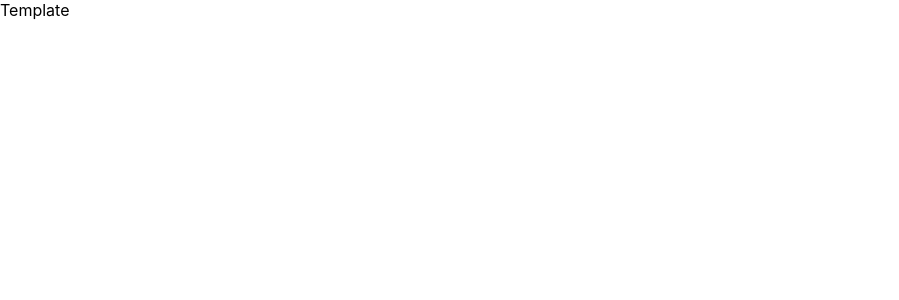
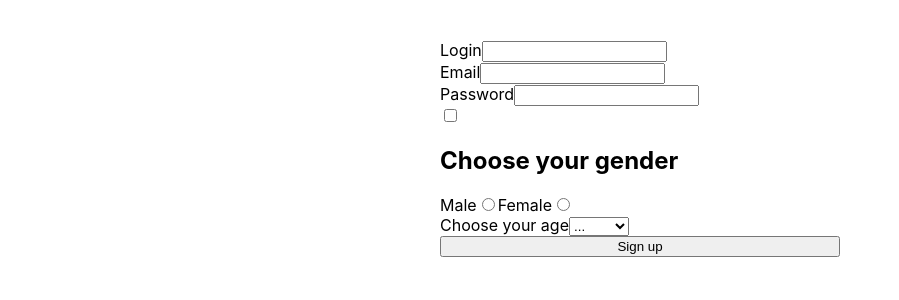
Before and after one commit to RZFalcore/PracticeReact, a React (Create React App) app: page / in a window 1280 px wide. Shown: the top 300 px of the page, without its empty margins (0-899 px from the left). Built offline with nearby package versions, Linux system fonts and the light colour scheme.

Commit message:
finished

```diff
--- a/package.json
+++ b/package.json
@@ -6,10 +6,12 @@
     "@testing-library/jest-dom": "^5.11.5",
     "@testing-library/react": "^11.1.2",
     "@testing-library/user-event": "^12.2.2",
+    "indicative": "^7.4.4",
     "prop-types": "^15.7.2",
     "react": "^17.0.1",
     "react-dom": "^17.0.1",
     "react-scripts": "4.0.0",
+    "shortid": "^2.2.16",
     "web-vitals": "^0.2.4"
   },
   "scripts": {
--- a/src/App.js
+++ b/src/App.js
@@ -1,7 +1,20 @@
+import React, { Component } from "react";
 import "./App.css";
 
-function App() {
-  return <div>Template</div>;
+import SignUpForm from "./components/SignUpForm/SignUpForm";
+
+class App extends Component {
+  handleFormSubmit = (credentials) => {
+    console.log(credentials);
+  };
+
+  render() {
+    return (
+      <div>
+        <SignUpForm onSignUp={this.handleFormSubmit} />
+      </div>
+    );
+  }
 }
 
 export default App;
--- /dev/null
+++ b/src/components/SignUpForm/SignUpForm.js
@@ -0,0 +1,149 @@
+import React, { Component } from "react";
+import shortid from "shortid";
+import { validate } from "indicative/validator";
+
+const Gender = {
+  MALE: "male",
+  FEMALE: "female",
+};
+
+const rules = {
+  login: "required|string",
+  email: "required|email",
+  password: "required|min:4",
+};
+
+export default class SignUpForm extends Component {
+  state = {
+    login: "",
+    email: "",
+    password: "",
+    terms: false,
+    gender: null,
+    age: "",
+  };
+
+  loginInputId = shortid.generate();
+  emailInputId = shortid.generate();
+  passwordInputId = shortid.generate();
+  termsInputId = shortid.generate();
+
+  handleInputsChange = (e) => {
+    const { name, value, type, checked } = e.target;
+    console.log(type, checked);
+    this.setState({ [name]: type === "checked" ? checked : value });
+  };
+
+  handleFormSubmit = (e) => {
+    e.preventDefault();
+
+    const { login, email, password } = this.state;
+    const { onSignUp } = this.props;
+
+    validate({ login, email, password }, rules)
+      .then((data) => {
+        onSignUp({ ...this.state });
+        this.formReset();
+      })
+      .catch(console.error);
+  };
+
+  formReset = () => {
+    this.setState({
+      login: "",
+      email: "",
+      password: "",
+      terms: false,
+      gender: null,
+      age: "",
+    });
+  };
+
+  render() {
+    const { login, email, password, terms, gender, age } = this.state;
+
+    return (
+      <form
+        onSubmit={this.handleFormSubmit}
+        style={{
+          display: "flex",
+          flexDirection: "column",
+          justifyContent: "space-between",
+          margin: "40px auto",
+          width: "400px",
+        }}
+      >
+        <label htmlFor={this.loginInputId}>
+          Login
+          <input
+            type="text"
+            name="login"
+            id={this.loginInputId}
+            value={login}
+            onChange={this.handleInputsChange}
+          />
+        </label>
+        <label htmlFor={this.emailInputId}>
+          Email
+          <input
+            type="email"
+            name="email"
+            id={this.emailInputId}
+            value={email}
+            onChange={this.handleInputsChange}
+          />
+        </label>
+        <label htmlFor={this.passwordInputId}>
+          Password
+          <input
+            type="password"
+            name="password"
+            id={this.passwordInputId}
+            value={password}
+            onChange={this.handleInputsChange}
+          />
+        </label>
+        <label htmlFor={this.termsInputId}>
+          <input
+            type="checkbox"
+            name="terms"
+            id={this.termsInputId}
+            value={terms}
+            onChange={this.handleInputsChange}
+          />
+        </label>
+        <section>
+          <h2>Choose your gender</h2>
+          <label>Male</label>
+          <input
+            type="radio"
+            name="gender"
+            onChange={this.handleInputsChange}
+            value={Gender.MALE}
+            checked={gender === Gender.male}
+          />
+          <label>Female</label>
+          <input
+            type="radio"
+            name="gender"
+            onChange={this.handleInputsChange}
+            value={Gender.Female}
+            checked={gender === Gender.Female}
+          />
+        </section>
+        <label>
+          Choose your age
+          <select name="age" value={age} onChange={this.handleInputsChange}>
+            <option value="" disabled>
+              ...
+            </option>
+            <option value="18-25">Young</option>
+            <option value="26-50">Adult</option>
+            <option value="50-100">Old</option>
+          </select>
+        </label>
+        <button type="submit">Sign up</button>
+      </form>
+    );
+  }
+}
```
Also changed, not shown: 1 other file (tests, documents, lock files or other folders).
